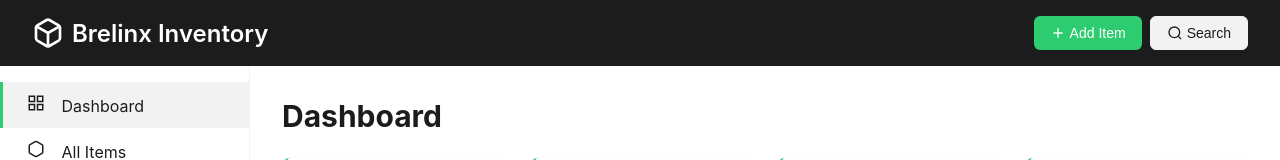
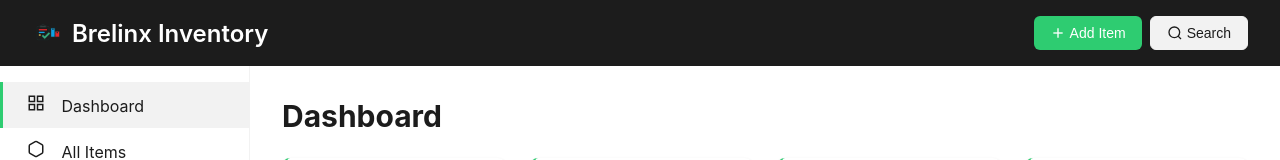
Before and after one commit to Uwami-Mgxekwa/Brelinx-Inventory, a plain HTML site: page src/renderer/pages/index.html in a window 1280 px wide. Shown: the top 160 px of the page. Drawn offline with Linux system fonts and the light colour scheme.

```diff
--- a/src/renderer/css/styles.css
+++ b/src/renderer/css/styles.css
@@ -367,6 +367,7 @@
     height: 32px;
     margin-right: 0.5rem;
     color: #FFFFFF;
+    object-fit: contain; /* For image logos */
 }
 
 .btn-icon {
--- a/src/renderer/pages/index.html
+++ b/src/renderer/pages/index.html
@@ -13,11 +13,7 @@
         <header class="app-header">
             <div class="header-content">
                 <h1 class="app-title">
-                    <svg class="app-icon" viewBox="0 0 24 24" fill="none" stroke="currentColor" stroke-width="2">
-                        <path d="M21 16V8a2 2 0 0 0-1-1.73l-7-4a2 2 0 0 0-2 0l-7 4A2 2 0 0 0 3 8v8a2 2 0 0 0 1 1.73l7 4a2 2 0 0 0 2 0l7-4A2 2 0 0 0 21 16z"/>
-                        <polyline points="3.27,6.96 12,12.01 20.73,6.96"/>
-                        <line x1="12" y1="22.08" x2="12" y2="12"/>
-                    </svg>
+                    <img src="../assets/logo.png" alt="Brelinx" class="app-icon">
                     Brelinx Inventory
                 </h1>
                 <div class="header-actions">
```
